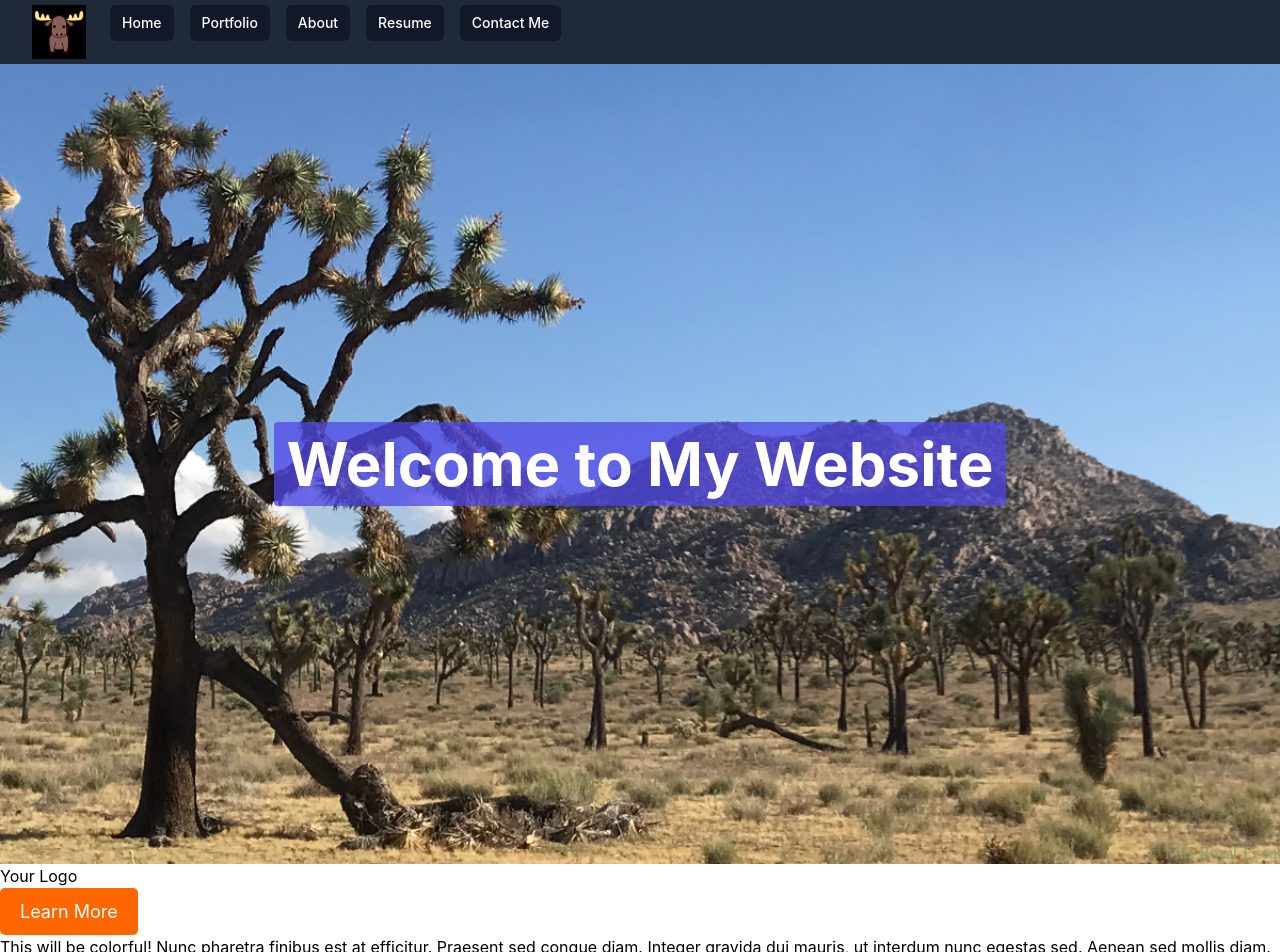
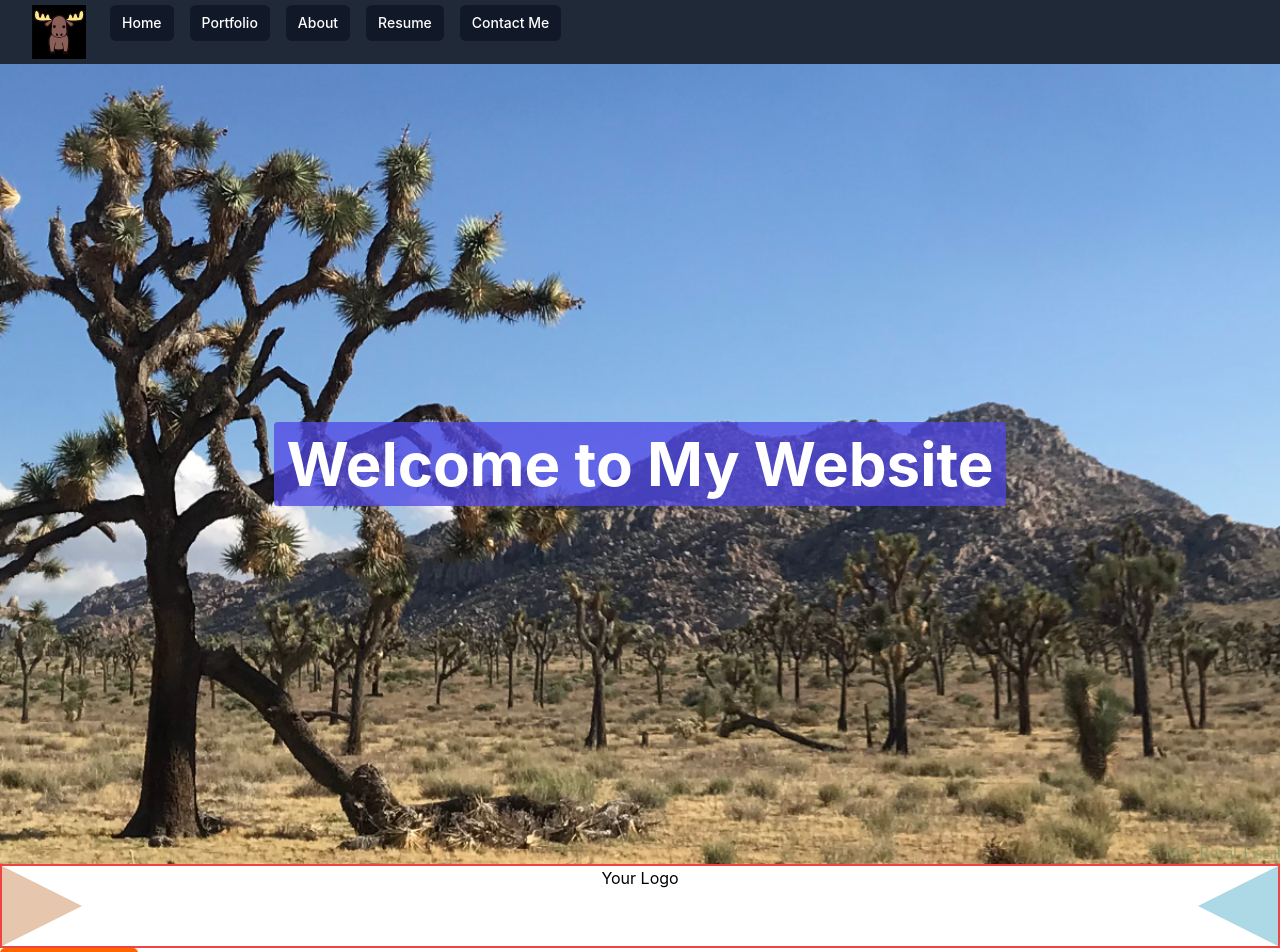
Before and after one commit to maxr-e/new-hampster, a React (Create React App) app in the folder new-hampster/: page / in a window 1280 px wide. Shown: the top 952 px of the page. Built offline with nearby package versions, Linux system fonts and the light colour scheme.

Commit message:
working css to make the triangle motif on the mainpage

```diff
--- a/new-hampster/src/index.css
+++ b/new-hampster/src/index.css
@@ -39,3 +39,19 @@ body {
   font-size: 18px;
   border-radius: 5px;
 }
+/* trying to get a triangle motif going on the main page here. maybe i'll try svg masking next */
+#triangleLeft {
+  width: 0;
+  height: 0;
+  border-top: 40px solid transparent;
+  border-right: 80px solid lightblue;
+  border-bottom: 40px solid transparent;
+}
+
+#triangleRight {
+  width: 0;
+  height: 0;
+  border-top: 40px solid transparent;
+  border-left: 80px solid rgb(230, 198, 173);
+  border-bottom: 40px solid transparent;
+}
--- a/new-hampster/src/pages/Home.js
+++ b/new-hampster/src/pages/Home.js
@@ -14,8 +14,11 @@ min-h-screen w-full h-full flex items-center justify-center bg-cover bg-center
           </div>
          </div>
       <header>
-        <div className="head-nav">
+        <div className="head-nav border-sm border-red-500 border-solid border-2 flex flex-row">
+          <div className="flex-auto" id="triangleRight"></div>
           <div className="logo">Your Logo</div>
+          <div className="flex-auto" id="triangleLeft"></div>
+
 
         </div>
         <div className="hero">
```
